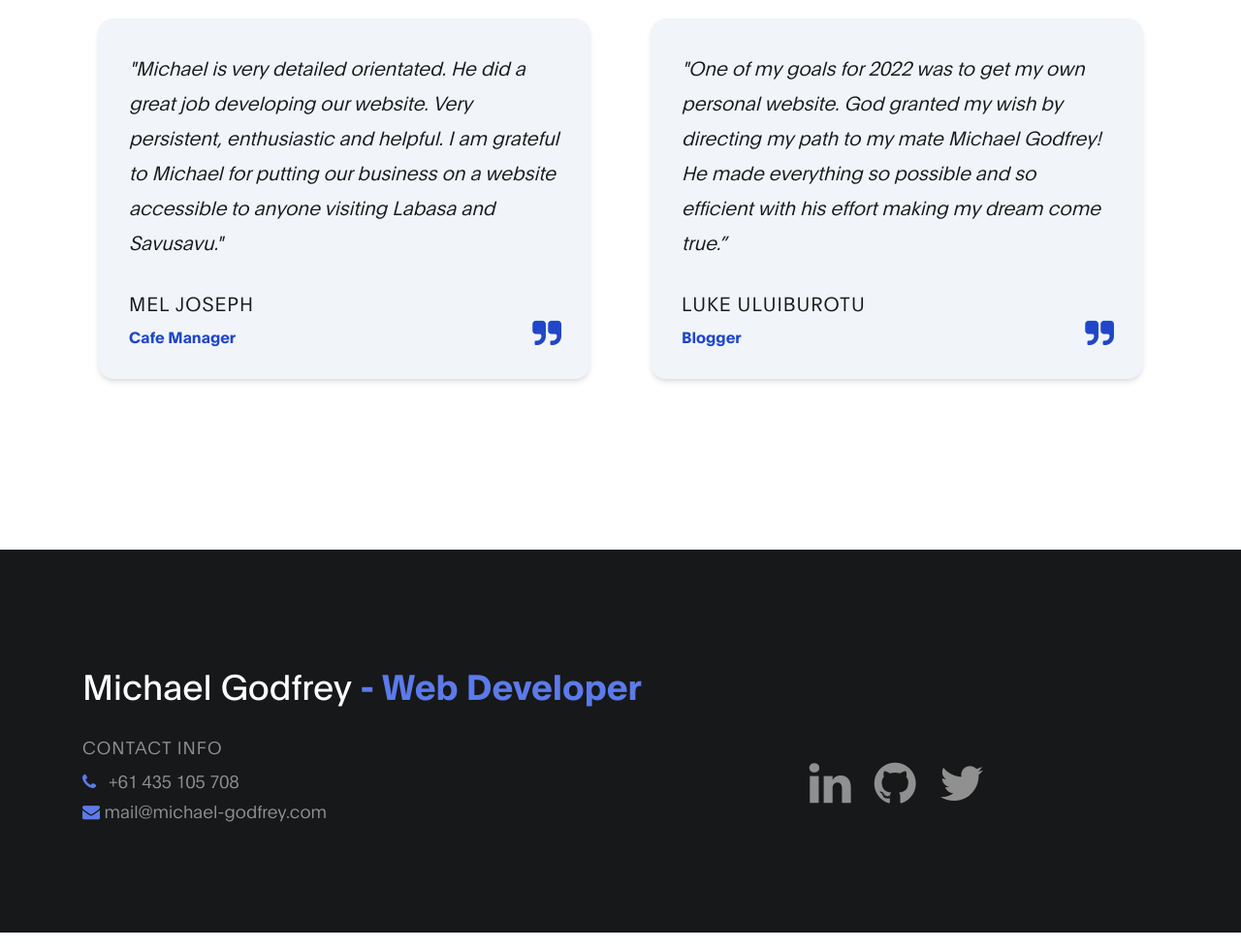
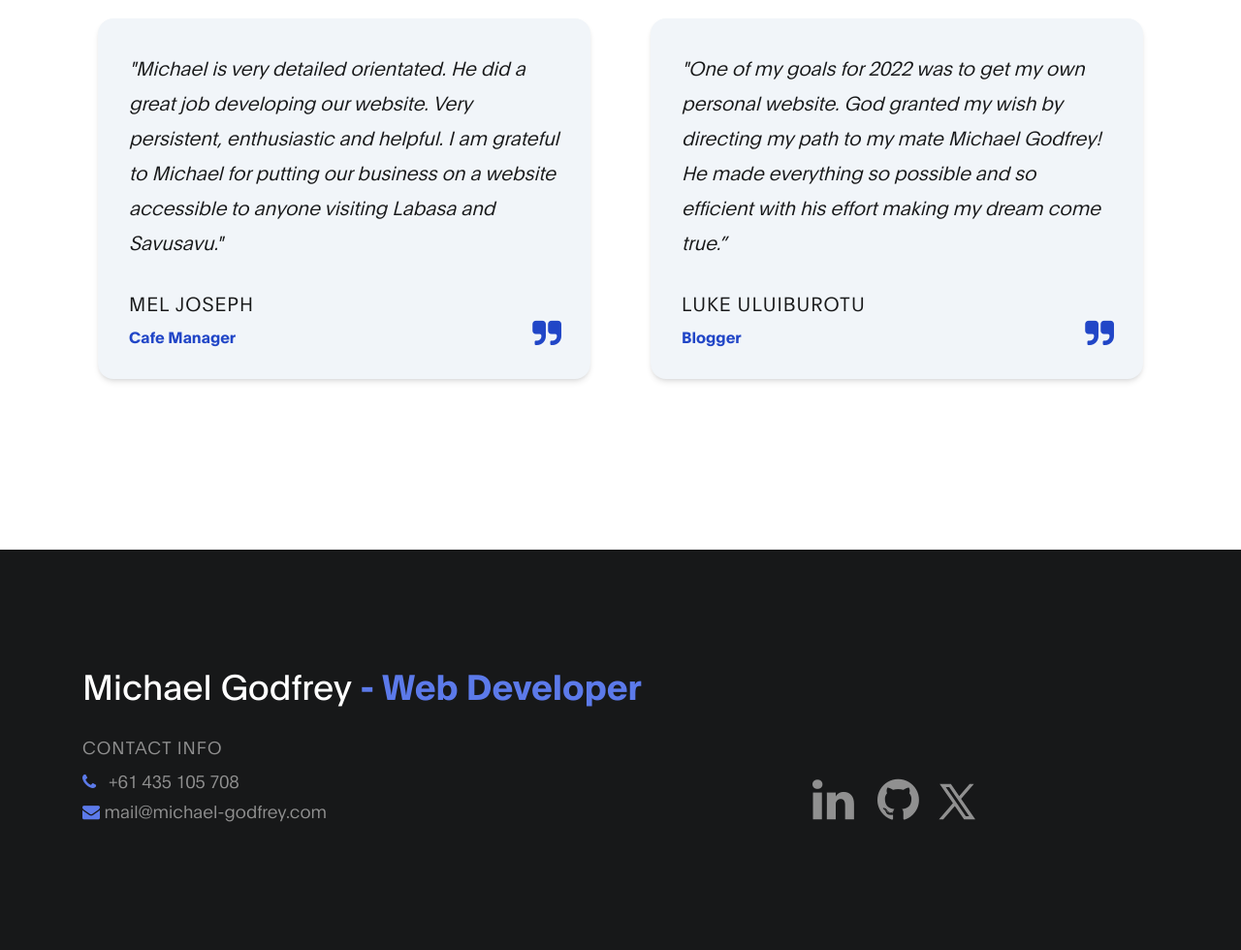
Before and after one commit to michagodfrey/michael-godfrey.com, a plain HTML site: page index.html in a window 1280 px wide. Shown: the part 5206-6186 px from the top of the page at 97% size. Drawn offline with Linux system fonts and the light colour scheme.

Commit message:
updated twitter logo to X

```diff
--- a/css/style.css
+++ b/css/style.css
@@ -795,10 +795,9 @@ https://templatemo.com/tm-538-digital-trend
     text-align: center;
   }
 
-  svg {
-     max-height: 50px;
-     background-color: white;
-     border-radius: 50%;
+  .social-icon li a svg {
+    margin-bottom: 5px;
+    margin-left: -10px;
   }
 
   svg:hover {
--- a/index.html
+++ b/index.html
@@ -15,6 +15,7 @@
 
      <link rel="stylesheet" href="css/bootstrap.min.css">
      <link rel="stylesheet" href="css/font-awesome.min.css">
+     <Link rel="stylesheet" href="css/brands.min.css" />
      <!-- animate on scroll -->
      <link rel="stylesheet" href="css/aos.css">
 
@@ -342,7 +343,12 @@
             <ul class="social-icon text-center">
               <li><a href="https://www.linkedin.com/in/michael-godfrey-82258bb3/" class="fa fa-linkedin" aria-label="link to Michael Godfrey's LinkedIn profile"></a></li>
               <li><a href="https://github.com/michagodfrey" class="fa fa-github" aria-label="link to Michael Godfrey's GitHub profile"></a></li>
-              <li><a href="https://twitter.com/Michael07865192" class="fa fa-twitter" aria-label="link to Michael Godfrey's Twitter profile"></a></li>
+              <li>
+                <a href="https://twitter.com/Michael07865192" aria-label="link to Michael Godfrey's Twitter profile" class="">
+                  <svg xmlns="http://www.w3.org/2000/svg"  viewBox="0 0 30 30" width="50px" height="50px" fill="#909090"><path d="M26.37,26l-8.795-12.822l0.015,0.012L25.52,4h-2.65l-6.46,7.48L11.28,4H4.33l8.211,11.971L12.54,15.97L3.88,26h2.65 l7.182-8.322L19.42,26H26.37z M10.23,6l12.34,18h-2.1L8.12,6H10.23z"/></svg>
+                </a>
+              </li>
+
               <!-- <li>
                 <a href="https://www.upwork.com/freelancers/~017f85cc321fd137ea?viewMode=1">
                   <svg xmlns="http://www.w3.org/2000/svg" viewBox="0 0 1024 1024" width="50px" fill="#909090">
```
Also changed, not shown: about.html (+5 -1 lines), contact.html (+6 -1 lines), images/icons8-twitterx.svg (added).
